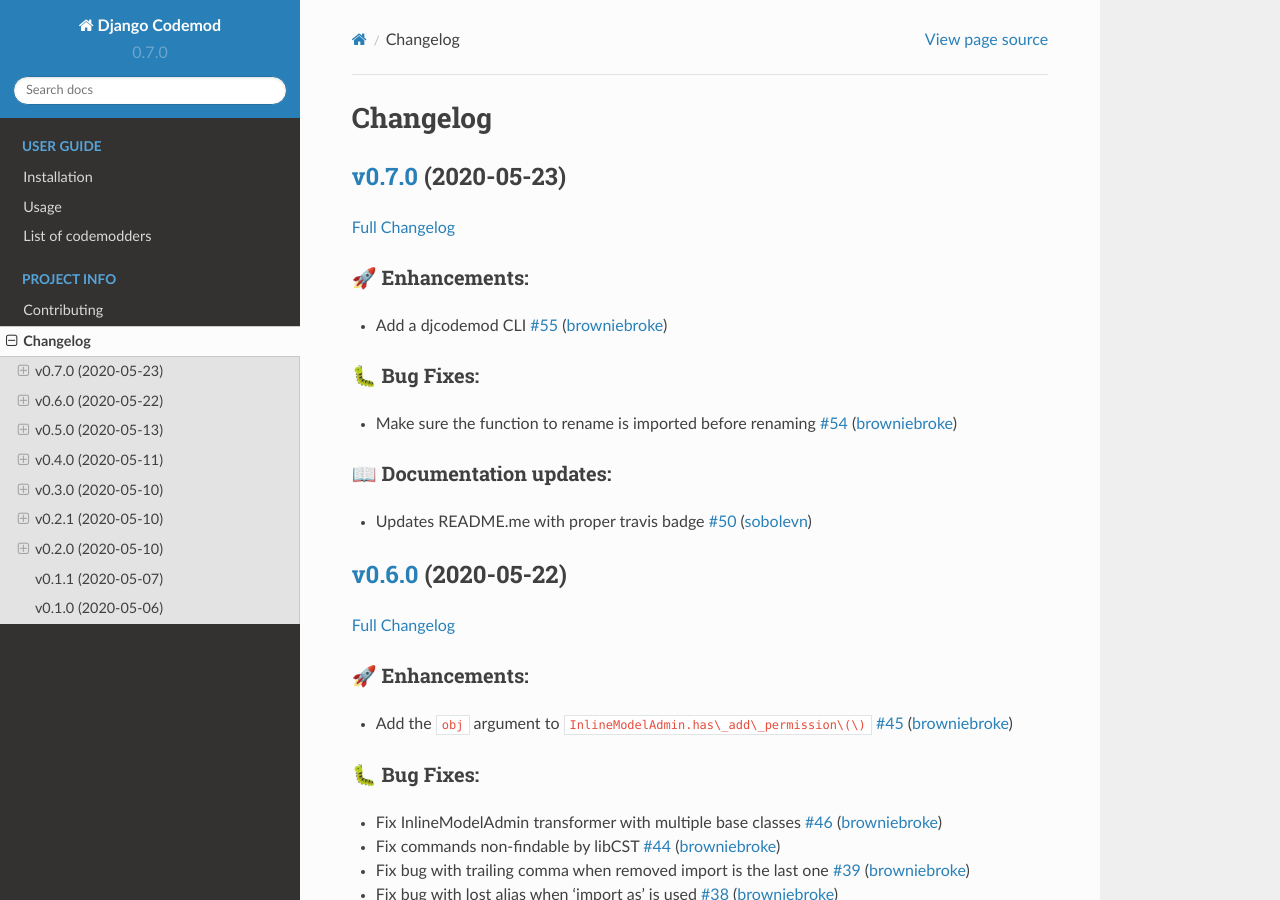
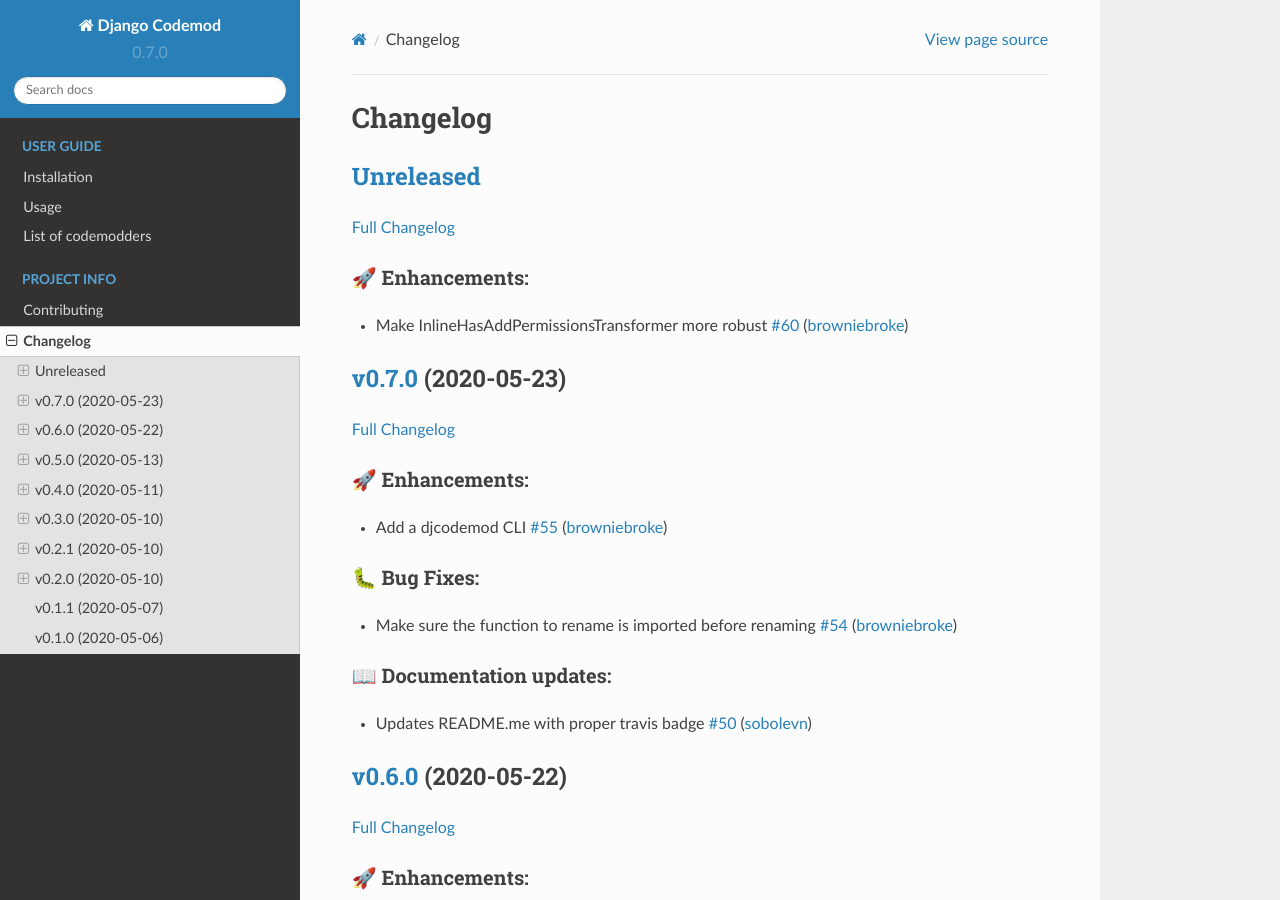
Before and after one commit to browniebroke/django-codemod, a Sphinx documentation site: the page built from docs/changelog.md, in a window 1280 px wide and 900 px high. Built offline with Sphinx 7.4.7 and the Read the Docs theme 2.0.0, drawn with Linux system fonts in a browser that asks for light colours.

Commit message:
Update Changelog

```diff
--- a/docs/changelog.md
+++ b/docs/changelog.md
@@ -1,4 +1,12 @@
 # Changelog
+
+## [Unreleased](https://github.com/browniebroke/django-codemod/tree/HEAD)
+
+[Full Changelog](https://github.com/browniebroke/django-codemod/compare/v0.7.0...HEAD)
+
+### 🚀 Enhancements:
+
+- Make InlineHasAddPermissionsTransformer more robust [\#60](https://github.com/browniebroke/django-codemod/pull/60) ([browniebroke](https://github.com/browniebroke))
 
 ## [v0.7.0](https://github.com/browniebroke/django-codemod/tree/v0.7.0) (2020-05-23)
 
```
Also changed, not shown: CHANGELOG.md (+8 -0 lines).
